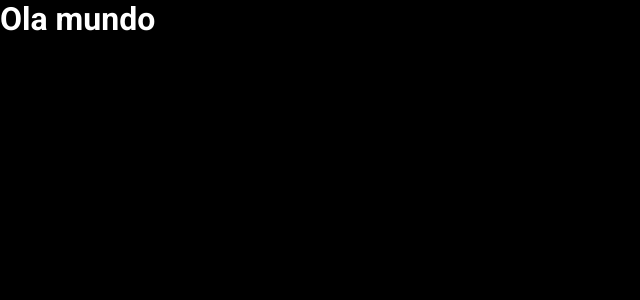
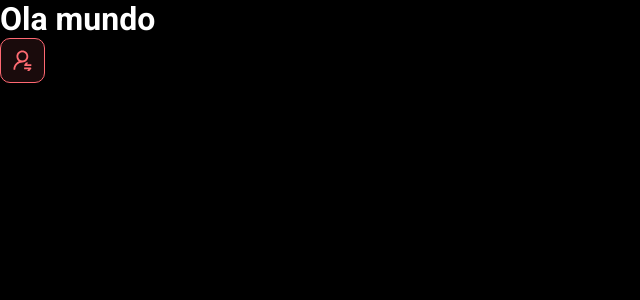
Before and after one commit to osmarkun/dsmeta-certo, a React (Vite) app in the folder frontend/: page / in a window 1280 px wide. Shown: the top 300 px of the page, without its empty margins (0-640 px from the left). Built offline with nearby package versions, Linux system fonts and the light colour scheme.

Commit message:
First component

```diff
--- a/frontend/src/App.tsx
+++ b/frontend/src/App.tsx
@@ -1,11 +1,13 @@
-
+import NotificationButton from "./components/NotificationButton"
 
 function App() {
 
   return (
 
-    <h1> Ola mundo</h1>
-
+    <>
+      <h1> Ola mundo</h1>
+      <NotificationButton />
+    </>
   )
 
 }
--- /dev/null
+++ b/frontend/src/components/NotificationButton/index.tsx
@@ -0,0 +1,17 @@
+import icon from "../../assets/img/not-icon.svg"
+import "./styles.css"
+
+function NotificationButton() {
+
+    return (
+        <div className="dsmeta-red-btn">
+
+            <img src={icon} alt="Notificar"/>
+
+        </div>
+
+    )
+
+}
+
+export default NotificationButton
--- /dev/null
+++ b/frontend/src/components/NotificationButton/styles.css
@@ -0,0 +1,17 @@
+.dsmeta-red-btn {
+
+    background-color: rgba(255, 107, 114, 0.1);
+    border: 1px solid #ff6872;
+    border-radius: 10px;
+    cursor: pointer;
+    display: flex;
+    align-items: center;
+    justify-content: center;
+    height: 45px;
+    width: 45px;
+}
+
+.dsmeta-red-btn img {
+
+    width: 19px;
+}
```
Also changed, not shown: frontend/src/index.css (+8 -6 lines), frontend/src/assets/img/not-icon.svg (added).
